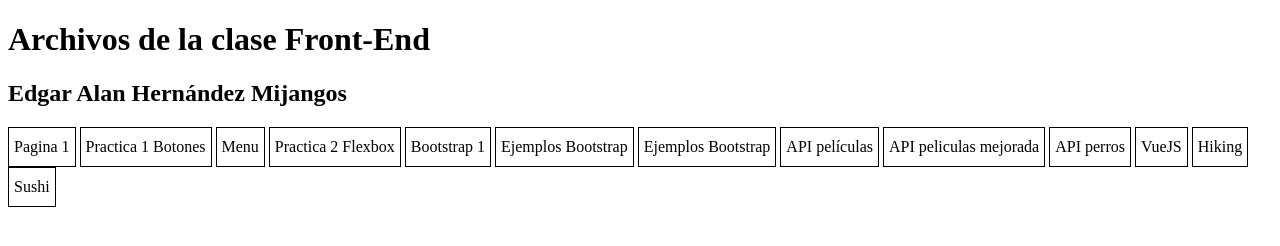
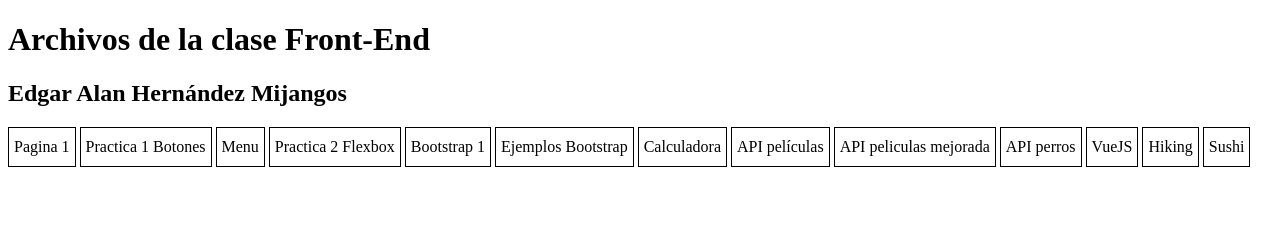
Before and after one commit to EdgarHdz666/FrontEndEdgar, a plain HTML site: page index.html in a window 1280 px wide. Drawn offline with Linux system fonts and the light colour scheme.

Commit message:
agregando calculadora3

```diff
--- a/index.html
+++ b/index.html
@@ -27,7 +27,7 @@
     <a href="/practica2-flexbox/index.html" class="boton">Practica 2 Flexbox</a>
     <a href="/bootstrap1/index.html" class="boton">Bootstrap 1</a>
     <a href="/bootstrap/index.html" class="boton">Ejemplos Bootstrap </a>
-    <a href="/calculadora/calculadora-index.html" class="boton">Ejemplos Bootstrap </a>
+    <a href="/calculadora/calculadora-index.html" class="boton">Calculadora </a>
     <a href="/ombd/API_peliculas.htm" class="boton">API películas </a>
     <a href="/ombd-mejorado/API-mejorado.htm" class="boton">API peliculas mejorada </a>
     <a href="/API-dog/api-dog.html" class="boton">API perros </a>
```
